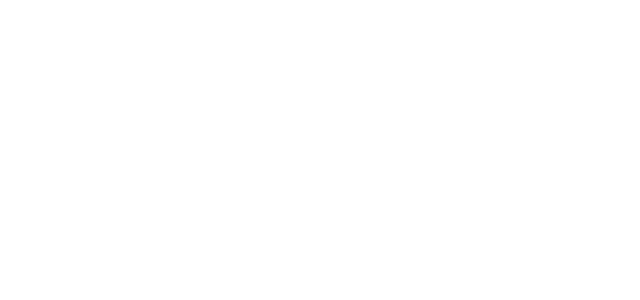
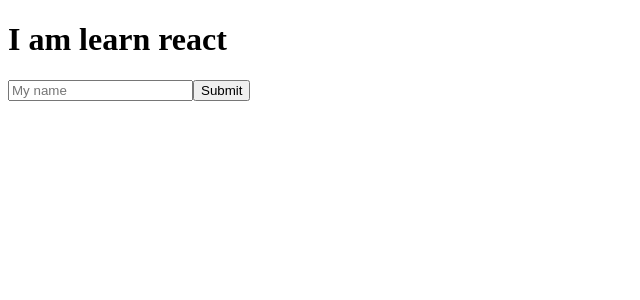
Before and after one commit to uzzal71/react-practice, a React (Vite) app: page / in a window 1280 px wide. Shown: the top 300 px of the page, without its empty margins (0-640 px from the left). Built offline with nearby package versions, Linux system fonts and the light colour scheme; the HTML template or start-up script is replaced by a standard one.

Commit message:
Demo component

```diff
--- a/src/App.jsx
+++ b/src/App.jsx
@@ -1,7 +1,9 @@
 const App = () => {
   return (
     <div>
-
+      <h1>I am learn react</h1>
+      <input placeholder="My name" />
+      <button>Submit</button>
     </div>
   );
 };
```
Also changed, not shown: src/Demo.jsx (added, +9 -0 lines).
